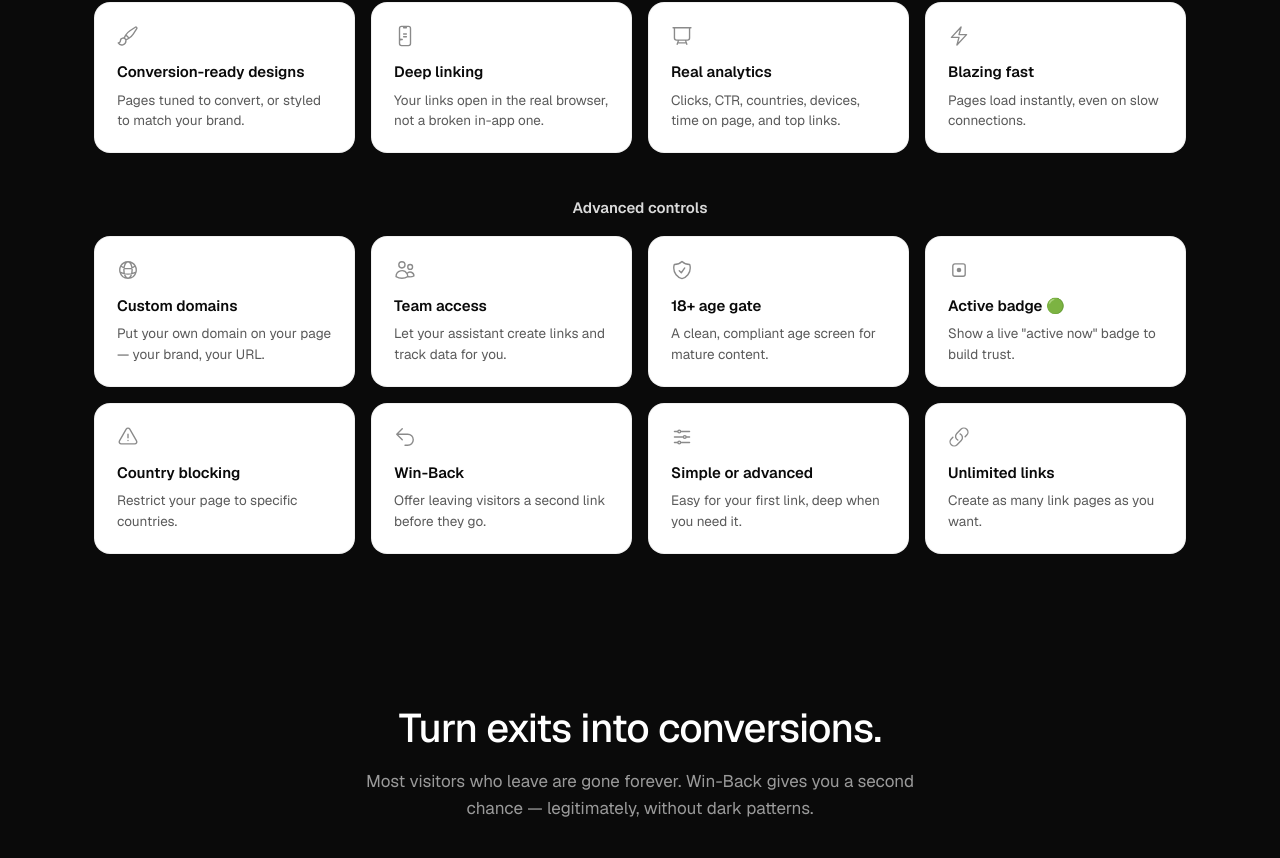
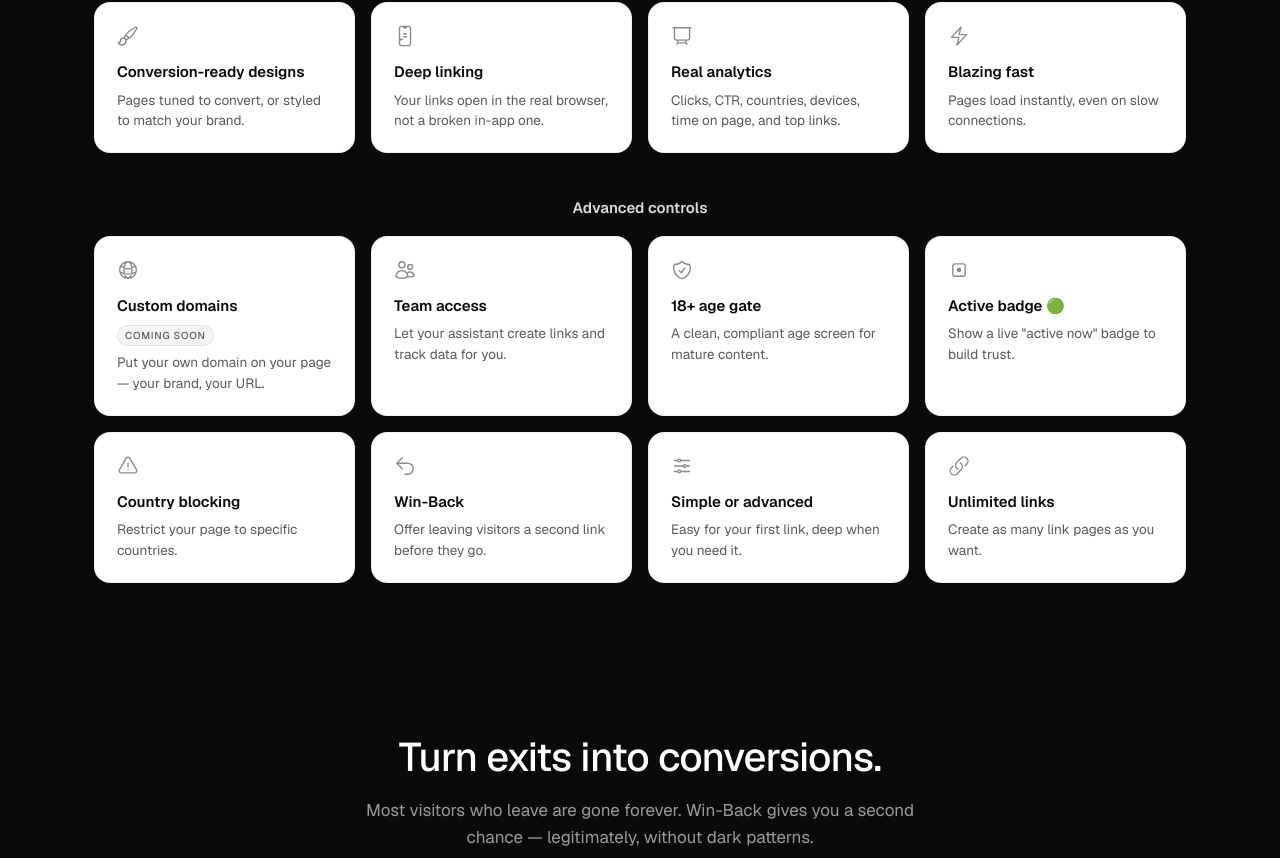
Before and after one commit to lvfranek/Ultralink, a Next.js app: page / in a window 1280 px wide. Shown: the part 943-1801 px from the top of the page. Built offline with nearby package versions, Linux system fonts and the light colour scheme.

Commit message:
readme structure changed, hint: domain feature soon

```diff
--- a/src/components/marketing/features.tsx
+++ b/src/components/marketing/features.tsx
@@ -46,6 +46,7 @@ const ADVANCED_BENEFITS = [
     ),
     title: 'Custom domains',
     body: 'Put your own domain on your page — your brand, your URL.',
+    comingSoon: true,
   },
   {
     icon: (
@@ -113,7 +114,17 @@ const ADVANCED_BENEFITS = [
   },
 ];
 
-function BenefitCard({ icon, title, body }: { icon: React.ReactNode; title: string; body: string }) {
+function BenefitCard({
+  icon,
+  title,
+  body,
+  comingSoon,
+}: {
+  icon: React.ReactNode;
+  title: string;
+  body: string;
+  comingSoon?: boolean;
+}) {
   return (
     <div
       className="benefit-card"
@@ -128,7 +139,38 @@ function BenefitCard({ icon, title, body }: { icon: React.ReactNode; title: stri
       }}
     >
       <div style={{ color: '#8a8a8a', marginBottom: 14 }}>{icon}</div>
-      <h3 style={{ fontSize: 15, fontWeight: 600, margin: '0 0 6px', color: '#0A0A0A' }}>{title}</h3>
+      <h3
+        style={{
+          fontSize: 15,
+          fontWeight: 600,
+          margin: '0 0 6px',
+          color: '#0A0A0A',
+          display: 'flex',
+          alignItems: 'center',
+          flexWrap: 'wrap',
+          gap: 8,
+        }}
+      >
+        {title}
+        {comingSoon && (
+          <span
+            style={{
+              fontSize: 10,
+              fontWeight: 500,
+              letterSpacing: '0.08em',
+              textTransform: 'uppercase',
+              whiteSpace: 'nowrap',
+              color: '#5a5a5a',
+              background: 'rgba(0,0,0,.04)',
+              border: '1px solid rgba(0,0,0,.08)',
+              borderRadius: 999,
+              padding: '2px 7px',
+            }}
+          >
+            Coming soon
+          </span>
+        )}
+      </h3>
       <p style={{ color: '#5a5a5a', fontSize: 13.5, lineHeight: 1.5, margin: 0 }}>{body}</p>
     </div>
   );
```
Also changed, not shown: 1 other file (tests, documents, lock files or other folders).
